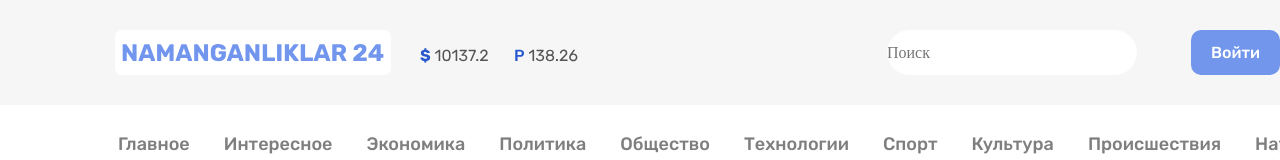
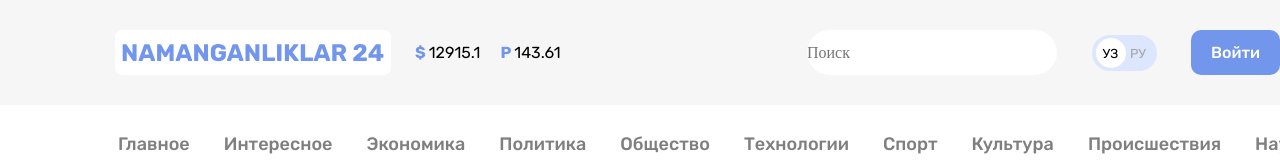
Before and after one commit to 01Kamronbek/N24, a plain HTML site: page index.html in a window 1280 px wide. Shown: the top 160 px of the page. Drawn offline with Linux system fonts and the light colour scheme.

Commit message:
changes language

```diff
--- a/index.html
+++ b/index.html
@@ -18,11 +18,23 @@
         <div class="group-34">
             <div>
                 <a href="#"><img src="img/NAMANGANLIKLAR 24 (1).svg" alt="Лого" width="276px" height="45px"></a>
-                <img class="logo-rate" src="img/Frame 45 (2).svg" alt="Курс" width="158px" height="19px">
+                <nav>
+                    <ul class="group-34-rates">
+                        <li><b class="rates-icon">$</b><span class="rates">12915.1</span></li>
+                        <li><b class="rates-icon">P</b><span class="rates">143.61</span></li>
+                    </ul>
+                </nav>
             </div>
             <div>
                 <input class="rectangle-6" type="text" placeholder="Поиск">
                 <button class="btn"><a class="btn-link" href="#">Войти</a></button>
+                <nav class="lang-toggle">
+                    <ul class="lang-toggle-1">
+                        <li class="lang-toggle-links"><a class="lang-toggle-link" href="#">УЗ</a></li>
+                        <li class="lang-toggle-links-2"><a class="lang-toggle-link-2" href="#">РУ</a></li>
+                    </ul>
+                </nav>
+
             </div>
         </div>
     </header>
--- a/styles.css
+++ b/styles.css
@@ -26,9 +26,29 @@ body {
     padding-left: 115px;
 }
 
-.logo-rate {
-    margin-bottom: 10px;
-    margin-left: 25px;
+.group-34-rates {
+    display: flex;
+    margin-top: -35px;
+    margin-left: 300px;
+    gap: 20px;
+}
+
+.rates-icon {
+    color: rgba(114, 150, 236, 1);
+    font-family: "Rubik";
+    font-weight: 700;
+    font-size: 16px;
+    line-height: 100%;
+    letter-spacing: 0%;
+    margin-right: 3px;
+}
+
+.rates {
+    font-family: "Rubik";
+    font-weight: 400;
+    font-size: 16px;
+    line-height: 100%;
+    letter-spacing: 0%;
 }
 
 .rectangle-6 {
@@ -37,6 +57,61 @@ body {
     border: 0;
     border-radius: 60px;
     background-color: rgba(255, 255, 255, 1);
+    margin-right: 80px;
+}
+
+.lang-toggle {
+    width: 65px;
+    height: 36px;
+    border: 0;
+    border-radius: 39px;
+    background-color: rgba(220, 230, 255, 1);
+    margin-top: -40px;
+    margin-left: 285px;
+}
+
+.lang-toggle-1 {
+    display: flex;
+    padding-left: 5px;
+}
+
+.lang-toggle-links {
+    width: 30px;
+    height: 30px;
+    border-radius: 50%;
+    background-color: rgba(255, 255, 255, 1);
+    margin-top: 3px;
+    margin-left: -1.5px;
+}
+
+.lang-toggle-link {
+    position: absolute;
+    font-family: "Rubik";
+    font-weight: 400;
+    font-size: 13px;
+    line-height: 32px;
+    letter-spacing: 0%;
+    color: rgba(0, 0, 0, 1);
+    margin-left: 7px;
+}
+
+.lang-toggle-links-2 {
+    width: 30px;
+    height: 30px;
+    border-radius: 50%;
+    margin-top: 3px;
+    margin-left: -1.5px;
+}
+
+.lang-toggle-link-2 {
+    position: absolute;
+    font-family: "Rubik";
+    font-weight: 400;
+    font-size: 13px;
+    line-height: 32px;
+    letter-spacing: 0%;
+    color: rgba(166, 166, 166, 1);
+    margin-left: 6px;
 }
 
 .btn {
```
